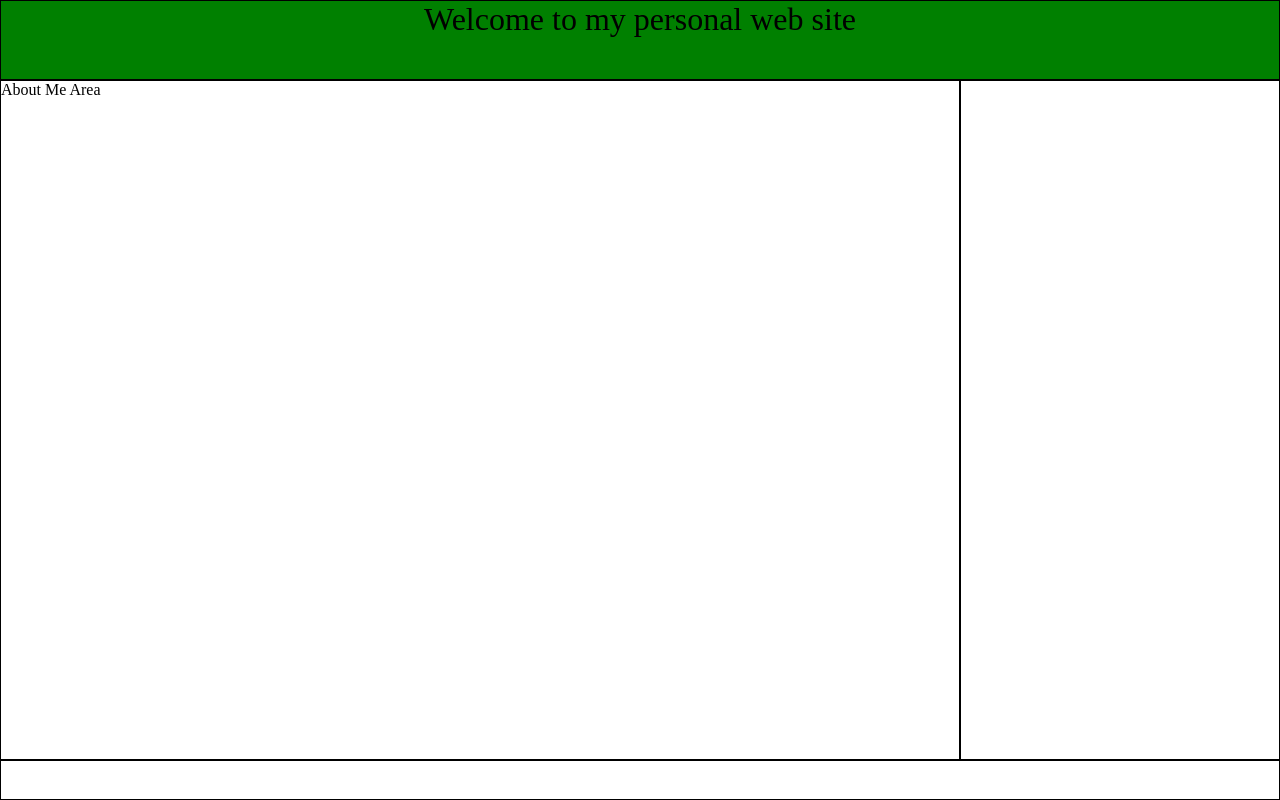
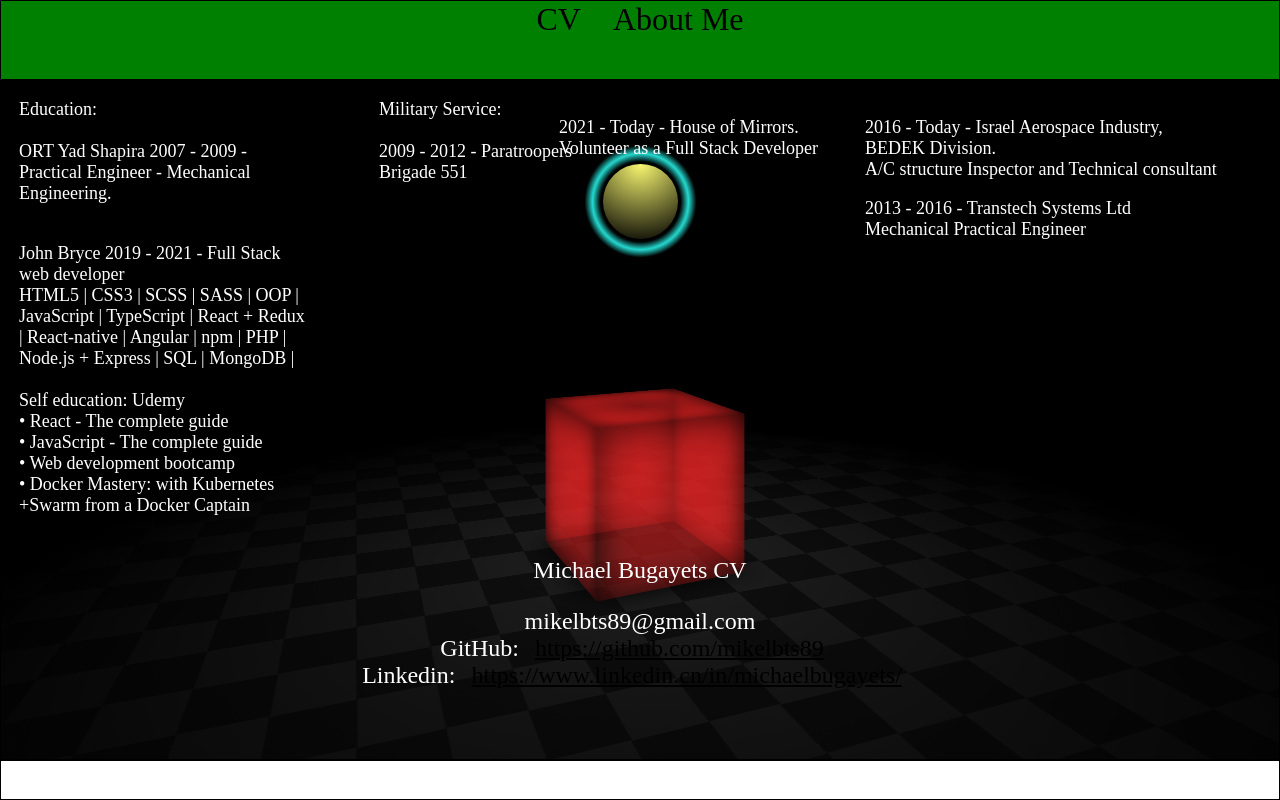
Before and after one commit to mikelbts89/mikelbts89_web_site, a React (Create React App) app: page /CV in a window 1280 px wide. Built offline with nearby package versions, Linux system fonts and the light colour scheme; a web font is replaced by a local one.

Commit message:
added CV,AboutMe,Routing,Routs

```diff
--- a/package.json
+++ b/package.json
@@ -12,6 +12,7 @@
     "@types/react-dom": "^17.0.11",
     "react": "^17.0.2",
     "react-dom": "^17.0.2",
+    "react-router-dom": "^6.2.1",
     "react-scripts": "5.0.0",
     "typescript": "^4.5.5",
     "web-vitals": "^2.1.4"
@@ -39,5 +40,8 @@
       "last 1 firefox version",
       "last 1 safari version"
     ]
+  },
+  "devDependencies": {
+    "@types/react-router-dom": "^5.1.7"
   }
 }
--- a/src/App.css
+++ b/src/App.css
@@ -17,11 +17,7 @@
   grid-column: span 12;
 }
 
-.App > aside {
-  grid-column: span 3;
-}
-
 .App > main {
-  grid-column: span 9;
+  grid-column: span 12;
   overflow: scroll;
 }
--- a/src/App.tsx
+++ b/src/App.tsx
@@ -1,20 +1,23 @@
 import React from 'react';
 import './App.css';
-import AboutMe from './Components/AboutMe/AboutMe';
+import { BrowserRouter } from "react-router-dom";
 import NavBar from './Components/NavBar/NavBar';
+import Routing from './Components/Routing';
 
 function App() {
   return (
+    <BrowserRouter>
       <div className="App">
         <header>
           <NavBar />
         </header>
         <main>
-        <AboutMe />
+         <Routing/>
         </main>
-      <aside></aside>
         <footer></footer>
       </div>
+    </BrowserRouter>
+
   );
 }
 
--- a/src/Components/AboutMe/AboutMe.tsx
+++ b/src/Components/AboutMe/AboutMe.tsx
@@ -3,6 +3,7 @@ import "./AboutMe.css"
 function AboutMe() {
     return <div className='AboutMe'>
         About Me Area
+
     </div>;
 }
 
--- a/src/Components/CV/CV.css
+++ b/src/Components/CV/CV.css
@@ -201,7 +201,7 @@
 
 .education {
   left: 0;
-  top: 13em;
+  top: 7em;
   width: 16em;
   text-align: start;
 }
--- a/src/Components/CV/CV.tsx
+++ b/src/Components/CV/CV.tsx
@@ -42,13 +42,6 @@ function CV() {
             <br />
             ORT Yad Shapira 2007 - 2009 - Practical Engineer - Mechanical Engineering.
             <br />
-            Two in-depth dissertations on hybrid and vehicle safety.
-            <br />
-            <br />
-            Courses and Certifications:
-            <br />
-            Drawing - Maut College of IAI <br />
-            Excel Advanced Course - Yad College
         </div>
         <div className="education">
             <p>
--- a/src/Components/NavBar/NavBar.css
+++ b/src/Components/NavBar/NavBar.css
@@ -5,3 +5,13 @@
   text-align: center;
   font-size: 2rem;
 }
+
+a {
+  margin: 1rem;
+  color: black;
+}
+
+a:hover {
+  zoom: 102%;
+  text-shadow: 0.05rem 0.05rem #f8f6f6;
+}
--- a/src/Components/NavBar/NavBar.tsx
+++ b/src/Components/NavBar/NavBar.tsx
@@ -1,10 +1,11 @@
 import React from 'react';
+import { NavLink } from 'react-router-dom';
 import "./NavBar.css"
 
 function NavBar() {
     return <div className='NavBar'>
-        Welcome to my personal web site
-
+        <NavLink style={{ textDecoration: "none" }} to="/CV" >CV</NavLink>
+        <NavLink style={{ textDecoration: "none" }} to="/about" >About Me</NavLink>
     </div>;
 }
 
--- /dev/null
+++ b/src/Components/Routing.tsx
@@ -0,0 +1,15 @@
+import React from 'react';
+import { Route, Routes } from 'react-router-dom';
+import AboutMe from './AboutMe/AboutMe';
+import CV from './CV/CV';
+
+function Routing() {
+    return <div>
+        <Routes>
+            <Route path="/about" element={<AboutMe />} />
+            <Route path="/CV" element={<CV />} />
+        </Routes>
+    </div>;
+}
+
+export default Routing;
```
Also changed, not shown: 1 other file (tests, documents, lock files or other folders). Lines whose indentation alone changed are shown as unchanged.
